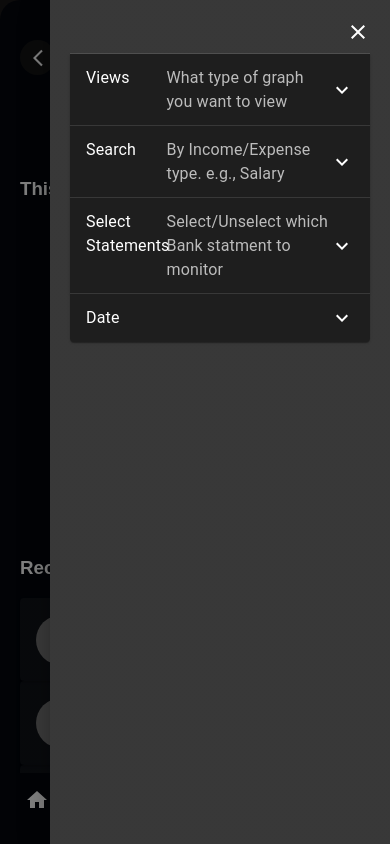
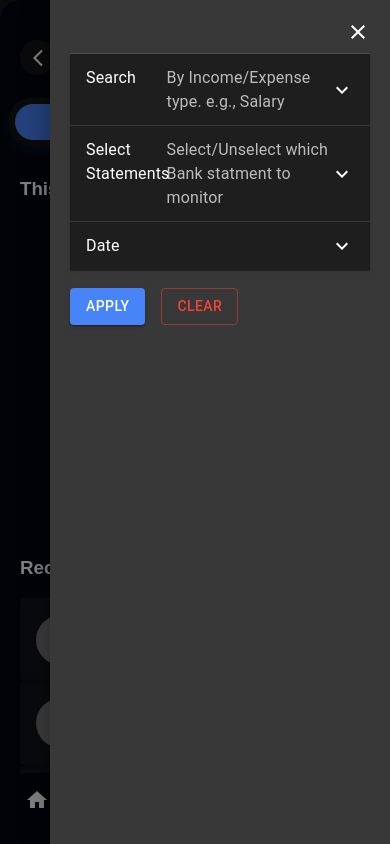
Before and after one commit to ankitbhowmik/valyx-repo, a React (Create React App) app: page /stats in a window 390 px wide. Both pictures are taken after a click on the button "FILTER". Shown: the top 844 px of the page. Built offline with nearby package versions, Linux system fonts and the light colour scheme; a web font is replaced by a local one.

Commit message:
filte bugs fix

```diff
--- a/package.json
+++ b/package.json
@@ -16,6 +16,7 @@
     "match-sorter": "^6.3.1",
     "moment": "^2.29.4",
     "react": "^18.2.0",
+    "react-datepicker": "^4.24.0",
     "react-dom": "^18.2.0",
     "react-papaparse": "^4.4.0",
     "react-redux": "^8.1.3",
--- a/src/component/stats/ExpenseRechart.js
+++ b/src/component/stats/ExpenseRechart.js
@@ -1,13 +1,17 @@
-import React, { useState } from 'react';
+import React, { useMemo, useState } from 'react';
 import { Button, Drawer } from '@mui/material';
 import IncomeExpensePie from '../charts/IncomeExpensePie';
 import RecentIncomeSpents from './RecentIncomeSpents';
 import IncomeExpenseFilter from './IncomeExpenseFilter';
+import { useSelector } from 'react-redux';
+import { getGraphData } from '../../utils/number';
 
 const ExpenseRechart = () => {
     const [isFilterOpen, setFilterOpen] = useState(false);
 
     const toggleDrawer = () => setFilterOpen(prev => !prev);
+    const { statements, selectedTab, filter } = useSelector(state => state.statement);
+    const {incomeData, expenseData} = useMemo(()=>getGraphData(statements, filter), [statements.length, filter])
 
     return (
         <div className='expense-rechart'>
@@ -24,12 +28,22 @@ const ExpenseRechart = () => {
                     color="white"
                     PaperProps={{ style: { backgroundColor: "rgb(21,21,21)", color: "white" } }}
                 >
-                   <IncomeExpenseFilter toggleDrawer={toggleDrawer}/>
+                   <IncomeExpenseFilter
+                        toggleDrawer={toggleDrawer}
+                        statements={statements}
+                        incomeData={incomeData}
+                        expenseData={expenseData}
+                        selectedTab={selectedTab}
+                    />
                 </Drawer>
             </div>
 
             <div className='some-chart'>
-                <IncomeExpensePie />
+                <IncomeExpensePie
+                    selectedTab={selectedTab}
+                    incomeData={incomeData}
+                    expenseData={expenseData}
+                />
                 <RecentIncomeSpents />
             </div>
         </div>
--- a/src/component/stats/IncomeExpenseFilter.js
+++ b/src/component/stats/IncomeExpenseFilter.js
@@ -1,53 +1,122 @@
-import React from 'react';
+import React, { useEffect, useState } from 'react';
 import Radio from '@mui/material/Radio';
 import RadioGroup from '@mui/material/RadioGroup';
 import FormControlLabel from '@mui/material/FormControlLabel';
 import FormControl from '@mui/material/FormControl';
-import FormLabel from '@mui/material/FormLabel';
-import { Checkbox, FormGroup, TextField } from '@mui/material';
+import { Button, Checkbox, FormGroup, Stack } from '@mui/material';
 import Accordion from '@mui/material/Accordion';
 import AccordionDetails from '@mui/material/AccordionDetails';
 import AccordionSummary from '@mui/material/AccordionSummary';
 import Typography from '@mui/material/Typography';
 import ExpandMoreIcon from '@mui/icons-material/ExpandMore';
 import CloseIcon from '@mui/icons-material/Close';
+import Select from 'react-select';
+import makeAnimated from 'react-select/animated';
+import ReactDatePicker from 'react-datepicker';
+import { useDispatch, useSelector } from 'react-redux';
+import { statementAction } from '../../store/feature/statementSlice';
+import moment from 'moment';
 
-export default function IncomeExpenseFilter({ toggleDrawer }) {
-    const [expanded, setExpanded] = React.useState(false);
+const animatedComponents = makeAnimated();
+
+export default function IncomeExpenseFilter({ toggleDrawer, incomeData, expenseData, selectedTab, statements }) {
+    const [expanded, setExpanded] = useState(false);
+    const [myfilter, setMyFilter] = useState({
+        description: [],
+        bankStatements: [],
+        date: {
+          from: "",
+          to: "",
+          dateType: "all"   // possible field are "all", "this_month", "last_month", "custom"
+        },
+        enable: false
+    })
+
+    const { filter } = useSelector(state => state.statement);
+    const dispatch = useDispatch();
+
+    useEffect(()=>{
+        setMyFilter(filter)
+    }, [])
+
+    let searchOptions = selectedTab === "expense" ? expenseData : incomeData;
+    searchOptions = searchOptions.map(op => ({ label: op.label, value: op.value }))
 
     const handleChange = (panel) => (event, isExpanded) => {
         setExpanded(isExpanded ? panel : false);
     };
+
+    const changeDateType = (event) => {
+        const value = event.target.value
+
+        let from = "";
+        let to = "";
+
+        if (value === "this_month") {
+            from = moment().startOf('month').format('DD-MM-YYYY');
+            to = moment().endOf('month').format('DD-MM-YYYY');
+        } else if (value === "last_month") {
+            from = moment().subtract(1, 'month').startOf('month').format('DD-MM-YYYY');
+            to = moment().subtract(1, 'month').endOf('month').format('DD-MM-YYYY');
+        } else if (value === "all") {
+        } else if (value === "custom") {
+        }
+        // dispatch(statementAction.setDateFilter({ dateType: value, from, to}))
+        setMyFilter(prev=> ({...prev, date: {dateType: value, from, to}}))
+    }
+
+    const setStartDate = (val) => {
+        let from = moment(val).format('DD-MM-YYYY');
+        // dispatch(statementAction.setDateFilter({ from}))
+        setMyFilter(prev => ({...prev, date: {...prev.date, from}}))
+    }
+
+    const setEndDate = (val) => {
+        let to = moment(val).format('DD-MM-YYYY')
+        // dispatch(statementAction.setDateFilter({ to }))
+        setMyFilter(prev => ({...prev, date: {...prev.date, to}}))
+    }
+
+    const setDescriptions = (value) => {
+        // dispatch(statementAction.setFilter({ filterType: "description", value: value.map(val => val.label) }))
+        setMyFilter(prev => ({...prev, description:value.map(val => val.label) }))
+    }
+
+    const onChangeBankStatementFilter = (fileName, isChecked) => {
+        let newBankStatement = [];
+        if (isChecked) {
+            newBankStatement = [...myfilter.bankStatements, fileName]
+        } else {
+            newBankStatement = myfilter.bankStatements.myfilter(bnk => bnk !== fileName);
+        }
+        // dispatch(statementAction.setFilter({ filterType: "bankStatements", value: newBankStatement }))
+        setMyFilter(prev => ({...prev, bankStatements: newBankStatement}) )
+    }
+
+    const applyFilter = () => {
+        dispatch(statementAction.replaceFilter(myfilter));
+        dispatch(statementAction.applyFilter());
+        toggleDrawer()
+    }
+    const clearAllFilter = () => {
+        setMyFilter({
+            description: [],
+            bankStatements: [],
+            date: {
+              from: "",
+              to: "",
+              dateType: "all"   // possible field are "all", "this_month", "last_month", "custom"
+            },
+            enable: false
+        })
+        dispatch(statementAction.clearFilter())
+    }
 
     return (
         <div style={{ width: 300 }} className='p-4'>
             <div onClick={toggleDrawer} className='flex justify-content-end mb-2 cursor-pointer'>
                 <CloseIcon />
             </div>
-            <Accordion expanded={expanded === 'panel1'} onChange={handleChange('panel1')}>
-                <AccordionSummary
-                    expandIcon={<ExpandMoreIcon />}
-                    aria-controls="panel1bh-content"
-                    id="panel1bh-header"
-                >
-                    <Typography sx={{ width: '33%', flexShrink: 0 }}>
-                        Views
-                    </Typography>
-                    <Typography sx={{ color: 'text.secondary' }}>What type of graph you want to view</Typography>
-                </AccordionSummary>
-                <AccordionDetails>
-                    <FormControl>
-                        <RadioGroup
-                            aria-labelledby="demo-radio-buttons-group-label"
-                            defaultValue="pie"
-                            name="radio-buttons-group"
-                        >
-                            <FormControlLabel value="pie" control={<Radio />} label="Pie Chart" />
-                            <FormControlLabel value="bar" control={<Radio />} label="Bar Chart" />
-                        </RadioGroup>
-                    </FormControl>
-                </AccordionDetails>
-            </Accordion>
             <Accordion expanded={expanded === 'panel2'} onChange={handleChange('panel2')}>
                 <AccordionSummary
                     expandIcon={<ExpandMoreIcon />}
@@ -60,14 +129,17 @@ export default function IncomeExpenseFilter({ toggleDrawer }) {
                     </Typography>
                 </AccordionSummary>
                 <AccordionDetails>
-                    <FormControl>
-                        <TextField
-                            hiddenLabel
-                            required
-                            id="outlined-required"
-                            placeholder='will give multiple checkbox'
+                    <div className='color-dark'>
+                        <Select
+                            closeMenuOnSelect={false}
+                            components={animatedComponents}
+                            // defaultValue={[colourOptions[4], colourOptions[5]]}
+                            isMulti
+                            value={myfilter.description.map(op => ({ label: op, value: op }))}
+                            onChange={setDescriptions}
+                            options={searchOptions}
                         />
-                    </FormControl>
+                    </div>
                 </AccordionDetails>
             </Accordion>
             <Accordion expanded={expanded === 'panel3'} onChange={handleChange('panel3')}>
@@ -85,9 +157,18 @@ export default function IncomeExpenseFilter({ toggleDrawer }) {
                 </AccordionSummary>
                 <AccordionDetails>
                     <FormGroup>
-                        <FormControlLabel control={<Checkbox defaultChecked />} label="IDFC" />
-                        <FormControlLabel control={<Checkbox />} label="HDFC" />
-                        <FormControlLabel control={<Checkbox />} label="ICICI" />
+                        {
+                            statements.map(statement => (
+                                <FormControlLabel
+                                    key={statement.fileName}
+                                    control={<Checkbox
+                                        checked={myfilter.bankStatements.includes(statement.fileName)}
+                                        onClick={(e) => onChangeBankStatementFilter(statement.fileName, e.target.checked)}
+                                    />}
+                                    label={statement.fileName}
+                                />
+                            ))
+                        }
                     </FormGroup>
                 </AccordionDetails>
             </Accordion>
@@ -103,16 +184,51 @@ export default function IncomeExpenseFilter({ toggleDrawer }) {
                     <FormControl>
                         <RadioGroup
                             aria-labelledby="demo-radio-buttons-group-label"
-                            defaultValue="pie"
+                            defaultValue="this_month"
                             name="radio-buttons-group"
+                            value={myfilter.date.dateType}
+                            onChange={changeDateType}
                         >
                             <FormControlLabel value="this_month" control={<Radio />} label="This month" />
                             <FormControlLabel value="last_month" control={<Radio />} label="Last month" />
+                            <FormControlLabel value="all" control={<Radio />} label="All" />
                             <FormControlLabel value="custom" control={<Radio />} label="Custom" />
                         </RadioGroup>
+                        {
+                            myfilter.date.dateType === "custom" && <>
+                                <p>From {myfilter.date?.from}</p>
+                                <ReactDatePicker
+                                    showIcon
+                                    // selected={moment(myfilter.date?.from ?? "")}
+                                    onChange={(date) => setStartDate(date)}
+                                // selectsStart
+                                // startDate={startDate}
+                                // endDate={endDate}
+                                />
+                                <p>To {myfilter.date?.to}</p>
+                                <ReactDatePicker
+                                    showIcon
+                                    // selected={moment(myfilter.date?.to ?? "") }
+                                    onChange={(date) => setEndDate(date)}
+                                // selectsEnd
+                                // startDate={startDate}
+                                // endDate={endDate}
+                                // minDate={startDate}
+                                />
+                            </>
+                        }
                     </FormControl>
                 </AccordionDetails>
             </Accordion>
+            <br />
+            <Stack direction="row" spacing={2}>
+                <Button variant="contained" className='bg-secondary color-white' onClick={applyFilter}>
+                    Apply
+                </Button>
+                <Button variant="outlined" color="error" onClick={clearAllFilter}>
+                    Clear
+                </Button>
+            </Stack>
         </div>
     );
 }
--- a/src/index.js
+++ b/src/index.js
@@ -4,6 +4,7 @@ import { Provider } from 'react-redux';
 import { store } from './store';
 
 import './style/index.scss';
+import 'react-datepicker/dist/react-datepicker.css'
 import App from './App';
 
 const root = ReactDOM.createRoot(document.getElementById('root'));
--- a/src/pages/Stats.js
+++ b/src/pages/Stats.js
@@ -1,4 +1,4 @@
-import React from 'react'
+import React, { useEffect } from 'react'
 import TopBar from '../component/common/TopBar'
 import IncomeExpenseTabs from '../component/stats/IncomeExpenseTabs'
 import ExpenseRechart from '../component/stats/ExpenseRechart'
--- a/src/store/feature/statementSlice.js
+++ b/src/store/feature/statementSlice.js
@@ -2,7 +2,17 @@ import { createSlice } from '@reduxjs/toolkit'
 
 const initialState = {
   statements: [],  // [ {fileName: "", data: [{'Date': "", 'Description':"", 'Debit':"", 'Credit':"", 'Balance':""}, {}] } ],
-  selectedTab: "income",  // can be "income" or "expense"
+  selectedTab: "income",  // can be "income" or "expense",
+  filter: {
+    description: [],
+    bankStatements: [],
+    date: {
+      from: "",
+      to: "",
+      dateType: "all"   // possible field are "all", "this_month", "last_month", "custom"
+    },
+    enable: false
+  }
 }
 
 export const statementSlice = createSlice({
@@ -14,8 +24,8 @@ export const statementSlice = createSlice({
         fileName: action.payload.fileName,
         data: action.payload.data
       })
+      state.filter.bankStatements = [...state.filter.bankStatements, action.payload.fileName]
     },
-
     removeStatement: (state, action) => {
       state.statements = state.statements.filter(statement => statement.fileName !== action.fileName);
     },
@@ -24,6 +34,28 @@ export const statementSlice = createSlice({
     },
     showExpenseTab: (state) => {
       state.selectedTab = "expense";
+    },
+    setFilter: (state, action) => {
+      state.filter[action.payload.filterType] = action.payload.value;
+      state.filter.enable = false;
+    },
+    replaceFilter: (state, action) => {
+      state.filter = action.payload
+    },
+    setDateFilter: (state, action) => {
+      if(action.payload.from) state.filter.date.from = action.payload.from;
+      if(action.payload.to) state.filter.date.to = action.payload.to;
+      if(action.payload.dateType) state.filter.date.dateType = action.payload.dateType;
+      state.filter.enable = false
+    },
+    applyFilter: (state) => {
+      state.filter.enable = true
+    },
+    cancelFilter: (state) => {
+      state.filter.enable = false
+    },
+    clearFilter: (state) => {
+      state.filter = initialState.filter
     }
   },
 })
--- a/src/style/_stats.scss
+++ b/src/style/_stats.scss
@@ -76,7 +76,7 @@
 
         @media (max-width: 700px) {
             .tabs {
-                transform: scale(0.6);
+                transform: scale(0.9);
             }
         }
 
--- a/src/style/common/_text.scss
+++ b/src/style/common/_text.scss
@@ -12,7 +12,13 @@
 // this will produce classnames for colors like .color-primary, .color-secondary, from var.$color's map
 @each $key, $value in var.$color {
 	.color-#{$key} {
-		color: $value;
+		color: $value !important;
+	}
+}
+
+@each $key, $value in var.$color {
+	.bg-#{$key} {
+		background-color: $value !important;
 	}
 }
 
--- a/src/style/common/_variable.scss
+++ b/src/style/common/_variable.scss
@@ -8,6 +8,7 @@ $color: (
 	info: #0d65e0,
 	dark: #314862,
 	grayy: #5b5858,
+	'white': #fff
 );
 
 /* used for class names like text-extra-small, text-small, text-medium, etc etc. */
--- a/src/utils/number.js
+++ b/src/utils/number.js
@@ -1,3 +1,5 @@
+import moment from 'moment';
+
 export const humanizeNumber = (num) => {
   if (!isNaN(num)) {
     let absNum = Math.abs(num);
@@ -43,18 +45,46 @@ export function calculateSpents(statements) {
   return { income, expense }
 }
 
-export function getGraphData(statements){
+export function getGraphData(statements, filter) {
+  let copyStatement = statements //structuredClone(statements)  // just refernce copy :P
+  // filter logic starts
+  if (filter.enable) {
+    copyStatement = copyStatement.filter(statement => filter.bankStatements.includes(statement.fileName))
+    copyStatement = copyStatement.map(statement => ({
+      fileName: statement.fileName,
+      data: statement.data.filter(data => {
+        let shouldReturn = true;
+        if (filter?.description?.length) {
+          if (!filter.description.includes(data.Description)) shouldReturn = false;
+        }
+        if (filter.date.dateType !== "all") {
+          if (filter.date.from && filter.date.to && shouldReturn) {
+            const from = moment(filter.date.from);
+            const to = moment(filter.date.to);
+            const dataDate = moment(data.Date)
+            if (dataDate.isSameOrAfter(from) && dataDate.isSameOrBefore(to)) {
+            } else {
+              shouldReturn = false;
+            }
+          }
+        }
+        return shouldReturn;
+      })
+    }))
+  }
+  // filter logic ends
+
   const expenseGroup = {};
   const incomeGroup = {};
 
-  for (let statement of statements) {
+  for (let statement of copyStatement) {
     for (let data of statement.data) {
       if (data.Debit) {
-        if(!expenseGroup[data.Description]) expenseGroup[data.Description] = 0;
+        if (!expenseGroup[data.Description]) expenseGroup[data.Description] = 0;
         expenseGroup[data.Description] += !isNaN(Number(data.Debit)) ? Number(data.Debit) : 0;
       }
       if (data.Credit) {
-        if(!incomeGroup[data.Description]) incomeGroup[data.Description] = 0;
+        if (!incomeGroup[data.Description]) incomeGroup[data.Description] = 0;
         incomeGroup[data.Description] += !isNaN(Number(data.Credit)) ? Number(data.Credit) : 0;
       }
     }
@@ -63,14 +93,14 @@ export function getGraphData(statements){
   let expenseArr = [];
   let incomeArr = [];
 
-  for(let expGrp in expenseGroup){
-    expenseArr.push({label: expGrp, value: Number(expenseGroup[expGrp])})
+  for (let expGrp in expenseGroup) {
+    expenseArr.push({ label: expGrp, value: Number(expenseGroup[expGrp]) })
   }
-  expenseArr.sort((a,b)=>b.value - a.value );
+  expenseArr.sort((a, b) => b.value - a.value);
 
-  for(let incGrp in incomeGroup) {
-    incomeArr.push({label: incGrp, value: Number(incomeGroup[incGrp])})
+  for (let incGrp in incomeGroup) {
+    incomeArr.push({ label: incGrp, value: Number(incomeGroup[incGrp]) })
   }
-  incomeArr.sort((a,b)=>b.value - a.value );
-  return {expenseData: expenseArr, incomeData: incomeArr}
+  incomeArr.sort((a, b) => b.value - a.value);
+  return { expenseData: expenseArr, incomeData: incomeArr }
 }
```
Also changed, not shown: src/component/charts/IncomeExpensePie.js (+4 -8 lines), 1 other file (tests, documents, lock files or other folders).
